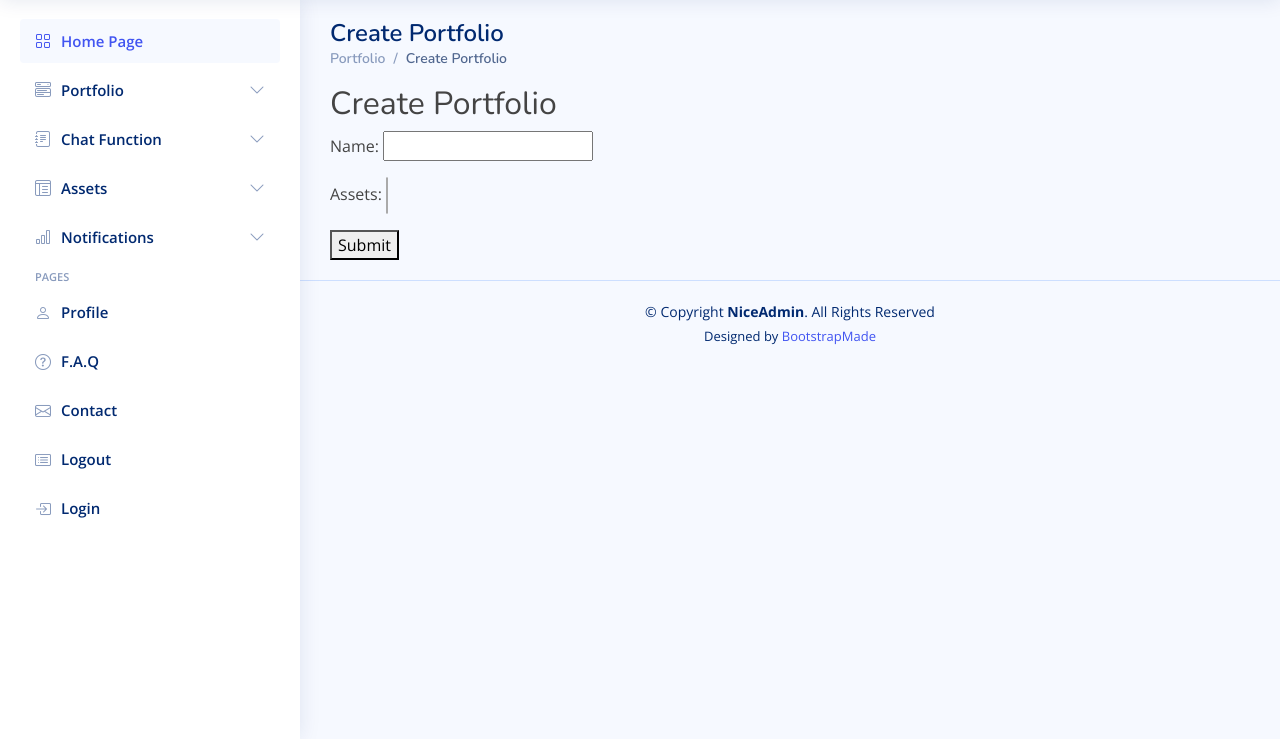
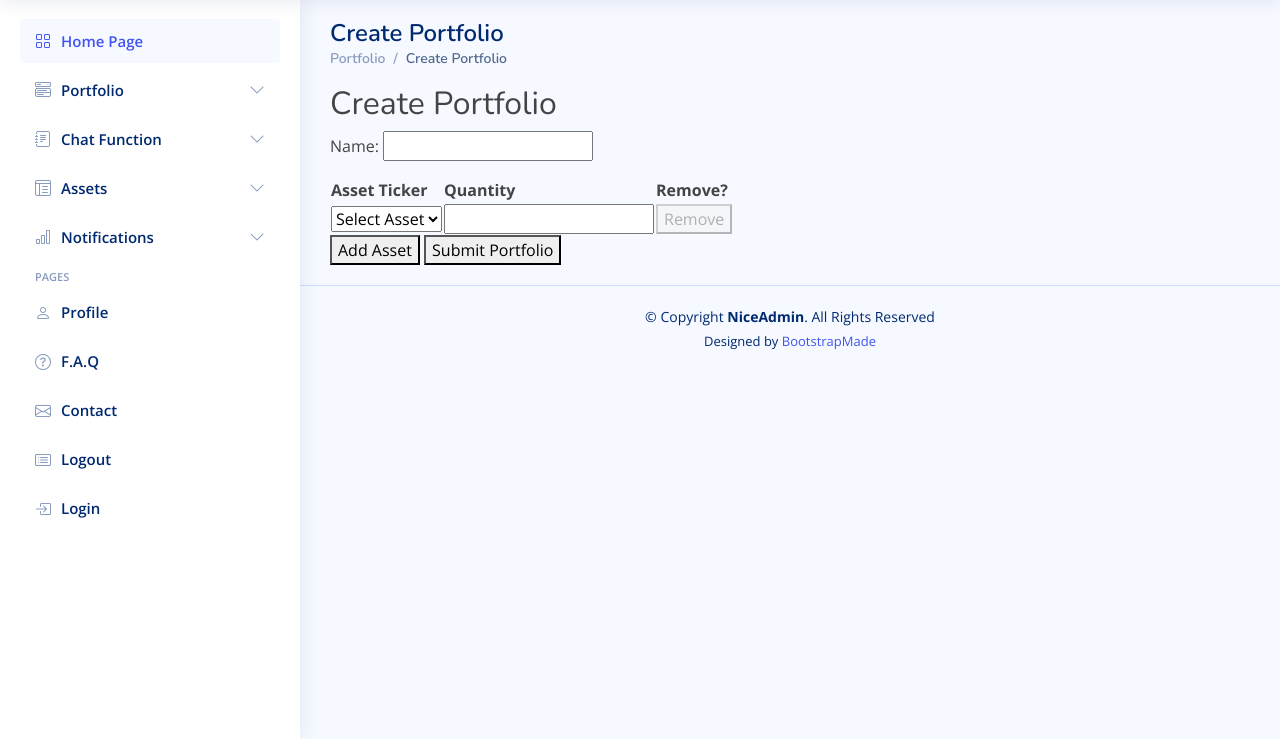
Before and after one commit to Abhiteja22/FYP, a Django app: page /portfolio/create/ in a window 1280 px wide. Shown: the part 61-800 px from the top of the page. Run offline with Django 4.2, Linux system fonts and the light colour scheme; the visitor is signed in with stand-in values (Sample User, id 1); data that the repository does not hold is empty; some libraries are stand-ins or nearby versions.

Commit message:
Added portfolio create code
- Fix bugs

```diff
--- a/fyp/app/forms.py
+++ b/fyp/app/forms.py
@@ -45,20 +45,17 @@ class AssetForm(forms.ModelForm):
         model = Asset
         fields = ['name', 'type']
 
-class PortfolioForm(forms.ModelForm):
-    assets = forms.ModelMultipleChoiceField(
-        queryset=Asset.objects.filter(country='USA', type="Stock"),  # Filter only active assets
-        widget=forms.SelectMultiple(attrs={'class': 'select2'}),  # Allows multiple selection
-        required=False  # Make selection optional
-    )
+class PortfolioAssetForm(forms.ModelForm):
+    asset_ticker = forms.ModelChoiceField(queryset=Asset.objects.all(), empty_label="Select Asset", to_field_name="ticker")
 
     class Meta:
+        model = PortfolioAsset
+        fields = ['asset_ticker', 'quantity']
+
+class PortfolioForm(forms.ModelForm):
+    class Meta:
         model = Portfolio
-        fields = ['name', 'assets']
-
-    def __init__(self, *args, **kwargs):
-        super(PortfolioForm, self).__init__(*args, **kwargs)
-        self.fields['assets'].queryset = Asset.objects.filter(country='USA', type="Stock")
+        fields = ['name']
 
 # Create a formset for assets within a portfolio
 # AssetFormSet = inlineformset_factory(Portfolio, Asset, form=AssetForm, extra=1)
--- a/fyp/app/templates/portfolio/portfolio_form.html
+++ b/fyp/app/templates/portfolio/portfolio_form.html
@@ -1,5 +1,5 @@
 {% extends 'index.html' %}
-
+{% comment %} TODO: FIX THE CODE OF QUANTITY SELECTION {% endcomment %}
 {% block content %}
 <div class="pagetitle">
   <h1>{% if not portfolio.pk %}Create Portfolio{% else %}Update Portfolio{% endif %}</h1>
@@ -83,52 +83,61 @@
     </div>
   </div>
 </section> {% endcomment %}
-
   <h2>{% if not portfolio.pk %}Create Portfolio{% else %}Update Portfolio{% endif %}</h2>
-  <form method="post">
-    <link href="https://cdnjs.cloudflare.com/ajax/libs/select2/4.0.13/css/select2.min.css" rel="stylesheet" />
-    <script src="https://cdnjs.cloudflare.com/ajax/libs/select2/4.0.13/js/select2.min.js"></script>
+  <form method="post" id="portfolio-form">
     {% csrf_token %}
     {{ form.as_p }}
-    <div id="quantity-inputs"></div> <!-- Container for quantity inputs -->
-    <button type="submit">Submit</button>
+
+    <table id="asset-table">
+      <thead>
+        <tr>
+          <th>Asset Ticker</th>
+          <th>Quantity</th>
+          <th>Remove?</th>
+        </tr>
+      </thead>
+      <tbody>
+        {{ formset.management_form }}
+        {% for form in formset %}
+          <tr class="formset-row">
+            <td>{{ form.asset_ticker }}</td>
+            <td>{{ form.quantity }}</td>
+            <td><button type="button" class="remove-row-btn" disabled>Remove</button></td>
+          </tr>
+        {% endfor %}
+      </tbody>
+    </table>
+    <button type="button" id="add-row-btn">Add Asset</button>
+    <button type="submit">Submit Portfolio</button>
   </form>
-  {{ assetTickers|json_script:"asset_tickers" }}
   <script>
-    $(document).ready(function() {
-        // Initialize Select2 on your assets field
-        $('.select2').select2();
+    document.addEventListener('DOMContentLoaded', () => {
+      const addButton = document.getElementById('add-row-btn');
+      let formIndex = '{{ formset.total_form_count }}';
+      const assetTableBody = document.getElementById('asset-table').querySelector('tbody');
 
-        var assetTickers = JSON.parse(document.getElementById('asset_tickers').textContent);
-        // Object to keep track of current quantities
-        var currentQuantities = {};
+      addButton.addEventListener('click', () => {
+          let newRowHtml = '{{ formset.empty_form | escapejs }}';
+          newRowHtml = newRowHtml.replace(/__prefix__/g, formIndex);
+          assetTableBody.insertAdjacentHTML('beforeend', newRowHtml);
+          formIndex++;
+          document.getElementById('id_form-TOTAL_FORMS').value = formIndex;
+          updateRemoveButtons();
+      });
 
-        // Event listener when assets are selected
-        $('.select2').on('change', function() {
-            var selectedAssets = $(this).val();
-            var quantityInputsContainer = $('#quantity-inputs');
-            quantityInputsContainer.empty(); // Clear existing inputs
+      assetTableBody.addEventListener('click', (event) => {
+          if (event.target.classList.contains('remove-row-btn')) {
+              event.target.closest('tr').remove();
+              updateRemoveButtons();
+          }
+      });
 
-            // Create a quantity input for each selected asset
-            selectedAssets.forEach(function(assetId) {
-                if (!currentQuantities.hasOwnProperty(assetId)) {
-                  currentQuantities[assetId] = '';
-                  var assetTicker = assetTickers[assetId];
-                  quantityInputsContainer.append(
-                    '<div><label for="quantity-' + assetId + '">Quantity for ' + assetTicker + ':</label>' +
-                      '<input type="number" name="quantity-' + assetId + '" id="quantity-' + assetId + '"></div>'
-                  );
-                }
-            });
+      function updateRemoveButtons() {
+          const removeButtons = assetTableBody.querySelectorAll('.remove-row-btn');
+          removeButtons.forEach(btn => btn.disabled = removeButtons.length === 1);
+      }
 
-            // Remove quantity fields for deselected assets
-            for (var assetId in currentQuantities) {
-              if (selectedAssets.indexOf(assetId) === -1) {
-                  delete currentQuantities[assetId];
-                  $('#quantity-div-' + assetId).remove();
-              }
-          }
-        });
-    });
-</script>
+      updateRemoveButtons(); // Initial update
+  });
+  </script>
 {% endblock %}
--- a/fyp/app/views.py
+++ b/fyp/app/views.py
@@ -1,3 +1,4 @@
+import json
 import requests
 from django.http import HttpResponse, JsonResponse
 from django.template import loader
@@ -6,8 +7,9 @@ from django.contrib import messages
 from django.contrib.auth.decorators import login_required
 from django.conf import settings
 from django.core.paginator import Paginator, EmptyPage, PageNotAnInteger
+from django.forms import modelformset_factory
 from .models import Asset, PortfolioAsset, Portfolio, Profile
-from .forms import AddToPortfolioForm, UserRegisterForm, ProfileForm, PortfolioForm
+from .forms import AddToPortfolioForm, PortfolioAssetForm, UserRegisterForm, ProfileForm, PortfolioForm
 from .utils import calculate_optimal_weights_portfolio, calculate_portfolio_details, get_VaR, get_asset_details, get_expected_market_return, get_linear_regression, get_maximum_drawdown, get_risk_free_rate, get_simple_moving_average, get_sortino_ratio
 
 # Create your views here.
@@ -69,26 +71,26 @@ def profile_update(request):
 # TODO: Update portfolio creation page to be able to add assets from the page
 @login_required
 def portfolio_create(request):
+    PortfolioAssetFormSet = modelformset_factory(PortfolioAsset, form=PortfolioAssetForm, extra=1)
     if request.method == 'POST':
         form = PortfolioForm(request.POST)
-        if form.is_valid():
+        formset = PortfolioAssetFormSet(request.POST)
+        if form.is_valid() and formset.is_valid():
             portfolio = form.save(commit=False)
-            selected_assets = form.cleaned_data['assets']
-            for asset in selected_assets:
-                quantity_key = f'quantity-{asset.ticker}'
-                quantity = request.POST.get(quantity_key, 0)
-                PortfolioAsset.objects.create(
-                    portfolio=portfolio,
-                    asset_ticker=asset.ticker,
-                    quantity=quantity
-                )
             portfolio.user = request.user
             portfolio.save()
+            formset.save(commit=False)
+            for asset_form in formset:
+                asset_instance = asset_form.cleaned_data['asset_ticker']
+                asset = asset_form.save(commit=False)
+                asset.asset_ticker = asset_instance.ticker
+                asset.portfolio = portfolio
+                asset.save()
             return redirect('portfolio_list')
     else:
         form = PortfolioForm()
-    assetTickers = {str(asset.id): asset.ticker for asset in Asset.objects.filter(country='USA', type="Stock")}
-    return render(request, 'portfolio/portfolio_form.html', {'form': form, 'assetTickers': assetTickers})
+        formset = PortfolioAssetFormSet(queryset=PortfolioAsset.objects.none())
+    return render(request, 'portfolio/portfolio_form.html', {'form': form, 'formset': formset})
 
 # TODO: Update portfolio update page
 @login_required
```
